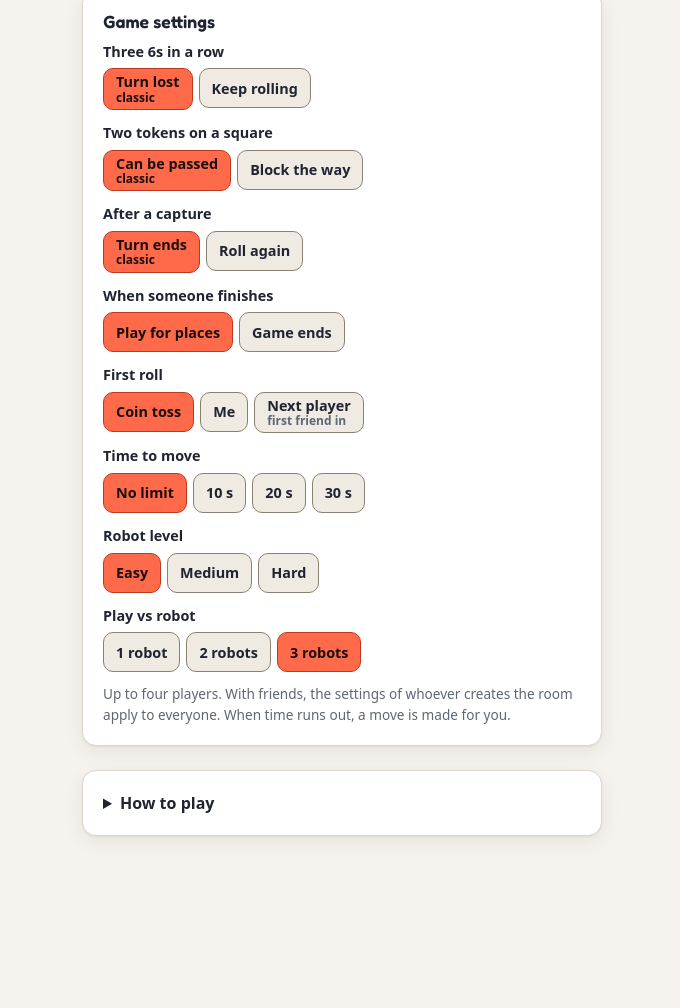
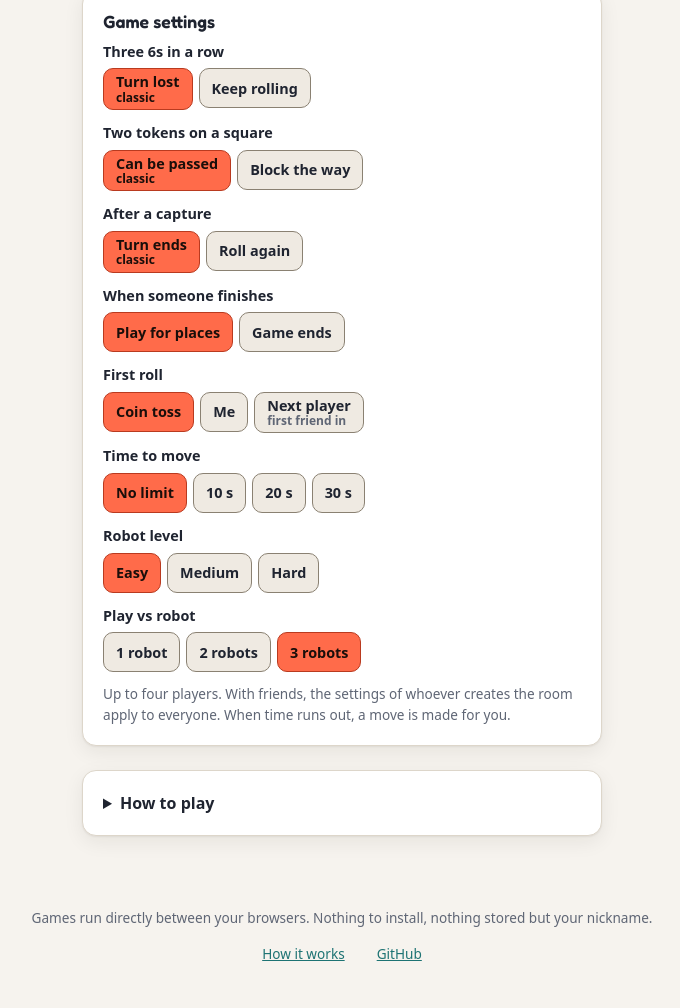
Before and after one commit to Faezehyas/dailydoseofplay, a website with bundled scripts: page public/ludo/index.html in a window 1280 px wide. Shown: the part 509-1517 px from the top of the page, without its empty margins (298-978 px from the left). Before the commit the page ends 1393 px from the top, so only its background shows below. Built offline with nearby package versions, Linux system fonts and the light colour scheme; no server answers.

Commit message:
feat(engine): add a shared footer with links

```diff
--- a/public/engine/shell.js
+++ b/public/engine/shell.js
@@ -1,10 +1,16 @@
-// UI shell shared by the home page and every game: header, theme and sound
-// toggles, nickname storage, toasts, tab-title alerts and tiny DOM helpers.
+// UI shell shared by the home page and every game: header, footer, theme and
+// sound toggles, nickname storage, toasts, tab-title alerts and tiny DOM helpers.
 import { soundOn, setSound } from "./sound.js";
 import { cleanName } from "./names.js";
 
 const THEME_KEY = "ddp-theme";
 const NAME_KEY = "ddp-name";
+const REPO = "https://github.com/Faezehyas/dailydoseofplay";
+// The footer's links, in order. A Privacy page gets its link here.
+const FOOTER_LINKS = [
+  ["How it works", `${REPO}/blob/main/ARCHITECTURE.md`],
+  ["GitHub", REPO],
+];
 
 export const $ = (sel, root = document) => root.querySelector(sel);
 
@@ -119,6 +125,14 @@ export function initShell({ title } = {}) {
     main.id ||= "main";
     document.body.prepend(el("a", { class: "skip-link", href: `#${main.id}` }, "Skip to content"));
   }
+  document.body.append(
+    el(
+      "footer",
+      { class: "site-footer" },
+      el("p", {}, "Games run directly between your browsers. Nothing to install, nothing stored but your nickname."),
+      el("ul", { class: "footer-links" }, FOOTER_LINKS.map(([text, href]) => el("li", {}, el("a", { href }, text)))),
+    ),
+  );
   return header;
 }
 
--- a/public/engine/theme.css
+++ b/public/engine/theme.css
@@ -341,6 +341,37 @@ h3 {
   text-align: center;
 }
 
+.site-footer p {
+  margin: 0;
+}
+
+.footer-links {
+  display: flex;
+  flex-wrap: wrap;
+  justify-content: center;
+  gap: 0 16px;
+  margin: 4px 0 0;
+  padding: 0;
+  list-style: none;
+}
+
+.footer-links a {
+  display: inline-flex;
+  align-items: center;
+  min-height: 44px;
+  padding: 0 8px;
+}
+
+/* An open result panel is fixed to the bottom of the screen. The footer, which
+   ends every page, makes room for it, so nothing scrolls under the panel. */
+body:has(.result-panel:not([hidden])) .page {
+  padding-bottom: 48px;
+}
+
+body:has(.result-panel:not([hidden])) .site-footer {
+  padding-bottom: calc(var(--result-h, 0px) + 32px);
+}
+
 /* ---------- buttons and fields ---------- */
 .btn {
   display: inline-flex;
```
Also changed, not shown: ARCHITECTURE.md (+1 -1 lines), CONTRIBUTING.md (+1 -1 lines), public/index.html (+0 -1 lines), test/browser/footer.test.js (added, +74 -0 lines).
